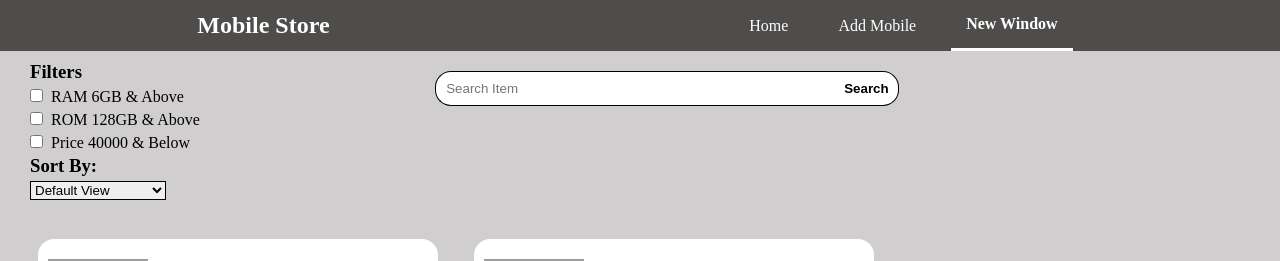
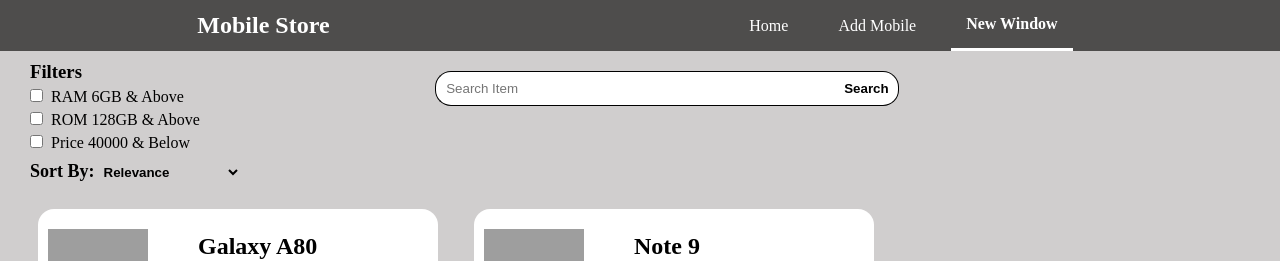
Before and after one commit to Basava44/Angular-SampleProject-Using-Services, an Angular app: page /newWindow in a window 1280 px wide. Shown: the top 261 px of the page. Built offline with nearby package versions, Linux system fonts and the light colour scheme; grey boxes are pictures that could not be loaded.

Commit message:
Small Changes

```diff
--- a/src/app/devicesData.service.ts
+++ b/src/app/devicesData.service.ts
@@ -926,6 +926,9 @@ export class DevicesDataService {
         break;
       }
       default: {
+        // data.sort(function(a: any, b: any){
+        //   return 0.5 - Math.random();
+        // })
         this.alldevices.next(data);
         break;
       }
--- a/src/app/new-cards/new-cards.component.html
+++ b/src/app/new-cards/new-cards.component.html
@@ -58,9 +58,9 @@
     Please Select less than 4 Devices to Compare
   </p>
   <div class="sort">
-    <h3>Sort By:</h3>
+    <span>Sort By:</span>
     <select name="sort" id="sort" (click)=sortItems(sort) #sort>
-      <option value="-">Default View</option>
+      <option value="-">Relevance</option>
       <option value="priceLTH">Price - Low to High</option>
       <option value="ramLTH">RAM - Low to High</option>
       <option value="romLTH">ROM - Low to High</option>
--- a/src/app/new-cards/new-cards.component.scss
+++ b/src/app/new-cards/new-cards.component.scss
@@ -9,7 +9,7 @@
 }
 
 .mobileArray{
-    padding-top: 170px;
+    padding-top: 140px;
     padding-left: 20px;
     display: inline-flex;
     flex-wrap: wrap;
@@ -110,7 +110,7 @@
 .sort{
     position: absolute;
     left: 20px;
-    top: 145px;
+    top: 150px;
     padding: 10px;;
 }
 
@@ -118,5 +118,14 @@ select{
     outline: none;
     border: 1px solid black;
     margin-top: 4px;
+    margin-left: 5px;
     cursor: pointer;
+    border: none;
+    background-color: transparent;
+    font-weight: bold;
 }
+
+span{
+    font-weight: bold;
+    font-size: 18px;
+}
```
